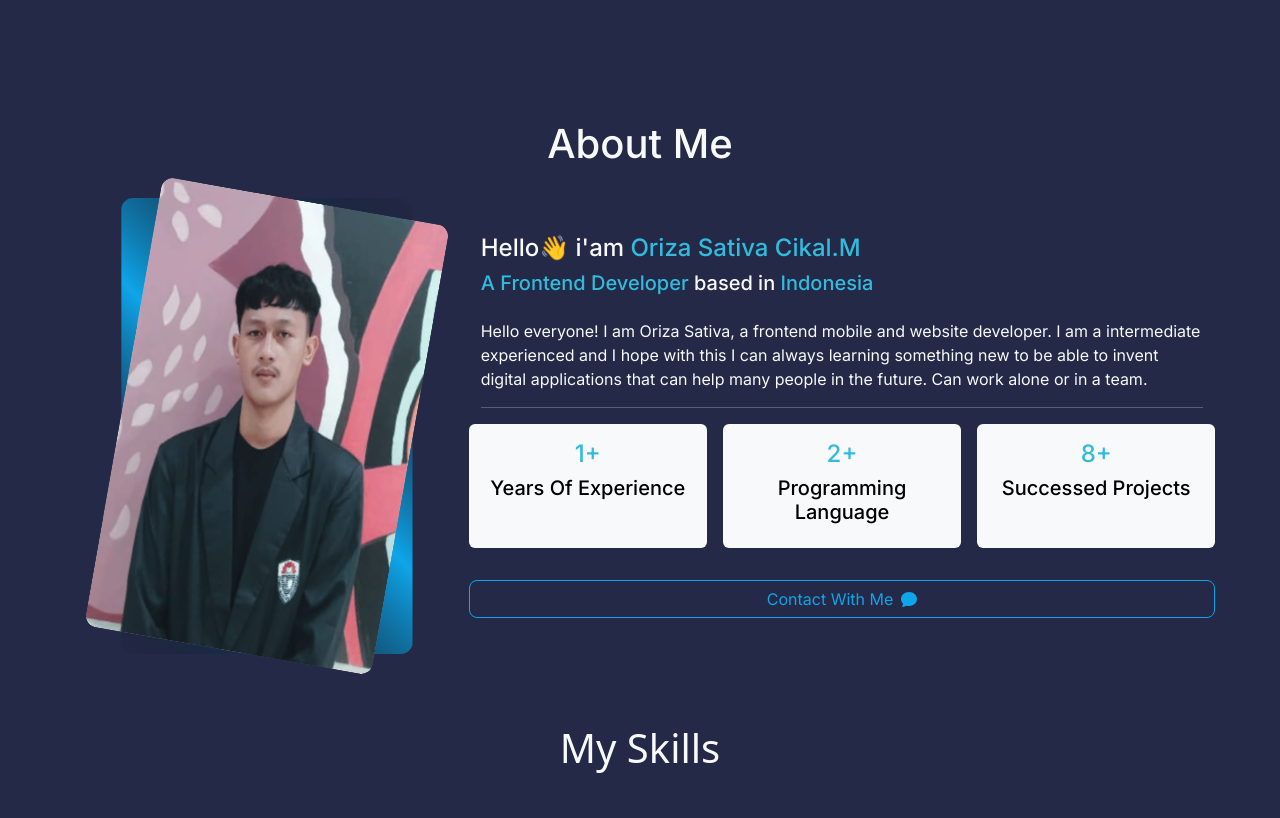
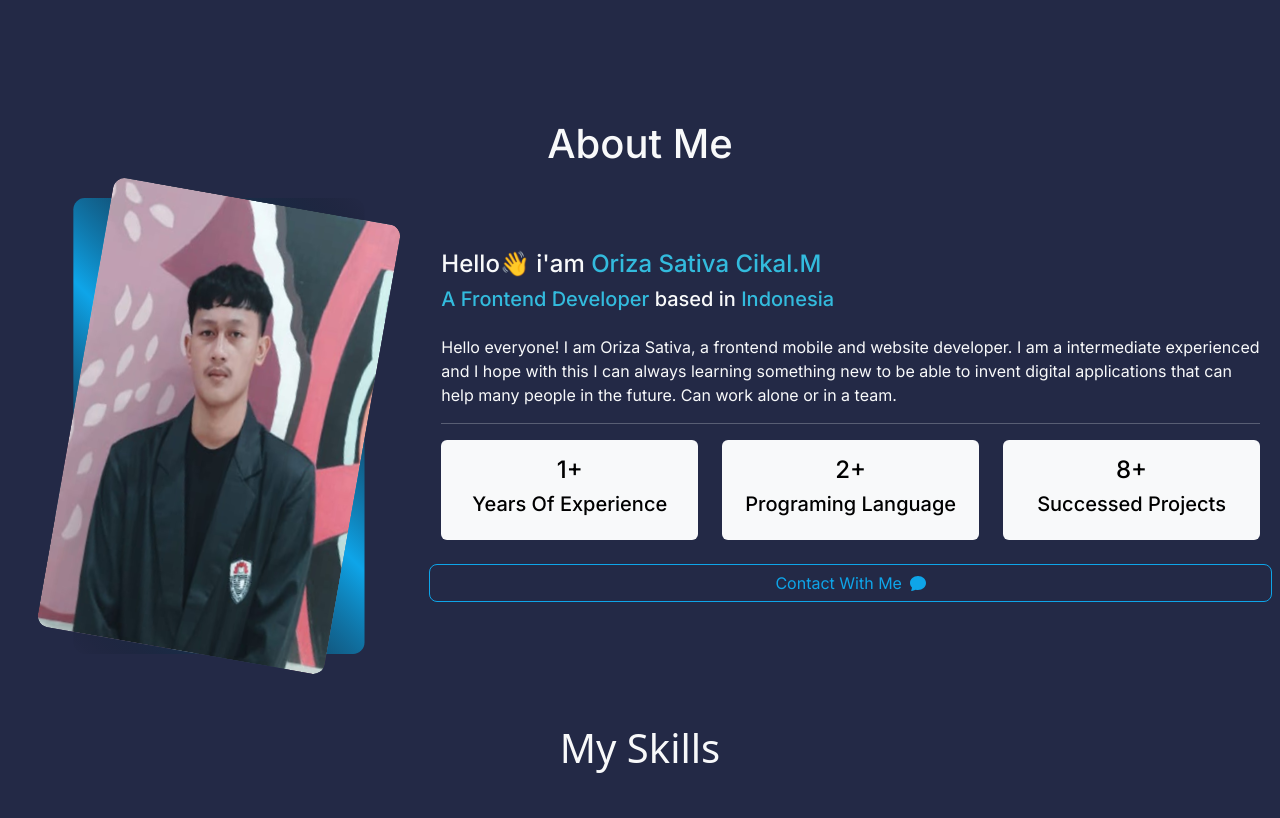
Before and after one commit to Orizaaaaa/MY-portofolio, a React (Vite) app: page / in a window 1280 px wide. Shown: the part 680-1498 px from the top of the page. Built offline with nearby package versions, Linux system fonts and the light colour scheme; a web font is replaced by a local one.

Commit message:
aboutme fixed

```diff
--- a/src/pages/AboutMe/AboutMe.jsx
+++ b/src/pages/AboutMe/AboutMe.jsx
@@ -7,15 +7,15 @@ import { ChatFill } from 'react-bootstrap-icons'
 
 function AboutMe() {
     return (
-        <section className='aboutMe mb-5 ' id="aboutMe" >
+        <section className='aboutMe mb-5 px-2' id="aboutMe" >
             <h1 className="text-center text-light" >About Me</h1>
             <div className="row d-flex justify-content-center align-items-center">
-                <div className="col-lg-auto col-12 d-flex justify-content-center align-items-center">
+                <div className="col-lg-4 col-12 d-flex justify-content-center align-items-center mx-auto">
                     <img src={aboutImage} alt="" />
                 </div>
 
-                <div className=" col-lg-7 col-12">
-                    <div className="AboutMySelf">
+                <div className=" col-lg-8 col-12">
+                    <div className="AboutMySelf ">
                         <h4 className="text-light">Hello👋 i'am <span>Oriza Sativa Cikal.M</span> <br /></h4>
                         <h5 className="text-light"><span>A Frontend Developer</span> based  in <span>Indonesia</span></h5>
                         <p className="mt-4 text-light" >Hello everyone! I am Oriza Sativa, a frontend mobile and website developer.
@@ -23,18 +23,26 @@ function AboutMe() {
                             to be able to invent digital applications that can help many people in the future.
                             Can work alone or in a team.</p>
                         <hr className="text-light" />
-                        <div className="row text-black gap-2">
-                            <div className="col bg-light  text-center me-2 rounded-2 p-3">
-                                <h4>1+ </h4>
-                                <h5>Years Of Experience</h5>
+                        <div className="row d-flex justify-content-between text-black">
+                            <div className="col-lg-4 ">
+                                <div className='bg-light text-center  rounded-2 px-2 py-3' >
+                                    <h4>1+ </h4>
+                                    <h5>Years Of Experience</h5>
+                                </div>
                             </div>
-                            <div className="col bg-light text-center me-2 rounded-2 p-3" >
-                                <h4>2+ </h4>
-                                <h5>Programming Language </h5>
+
+                            <div className="col-lg-4 " >
+                                <div className='bg-light text-center  rounded-2 px-2 py-3'>
+                                    <h4>2+ </h4>
+                                    <h5>Programing Language </h5>
+                                </div>
+
                             </div>
-                            <div className="col bg-light text-center rounded-2 p-3 ">
-                                <h4 >8+ </h4>
-                                <h5>Successed Projects</h5>
+                            <div className="col-lg-4  ">
+                                <div className='bg-light text-center rounded-2 px-2 py-3' >
+                                    <h4 >8+ </h4>
+                                    <h5>Successed Projects</h5>
+                                </div>
                             </div>
                             <button className='mt-4 rounded-3 d-flex justify-content-center gap-2 align-items-center btn '>Contact With Me  <ChatFill /> </button>
                         </div>
--- a/src/pages/AboutMe/aboutme.css
+++ b/src/pages/AboutMe/aboutme.css
@@ -2,7 +2,7 @@
     font-family: 'Inter', sans-serif;
 }
 
-#aboutMe .row .col-lg-auto img {
+#aboutMe .row .col-lg-4 img {
     height: 500px;
     width: 380px;
 }
@@ -15,7 +15,7 @@
     color: #33BBDD;
 }
 
-#aboutMe .row .col-lg-7 .AboutMySelf button {
+#aboutMe .row .col-lg-8 .AboutMySelf button {
     border: 1px solid #0EA5E9;
     color: #0EA5E9;
 }
```
